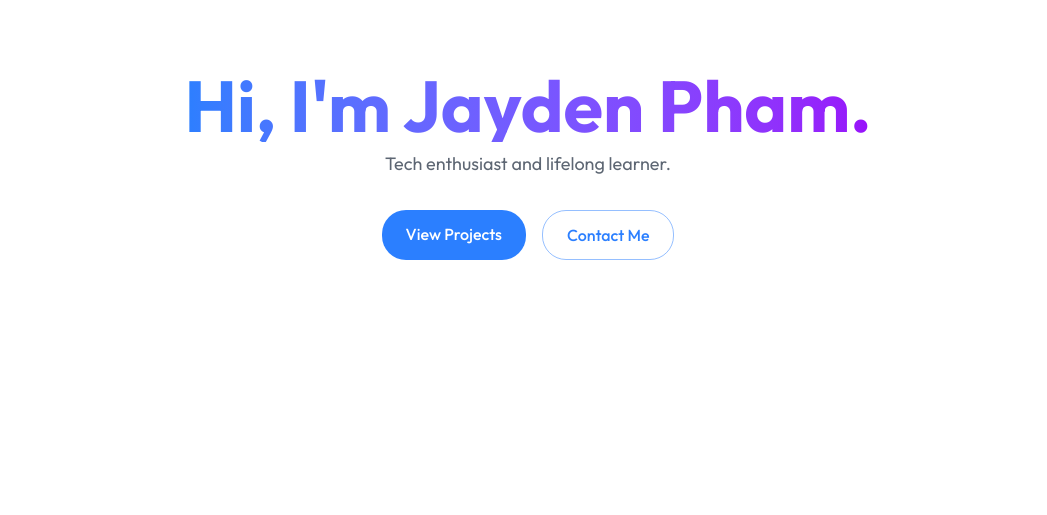
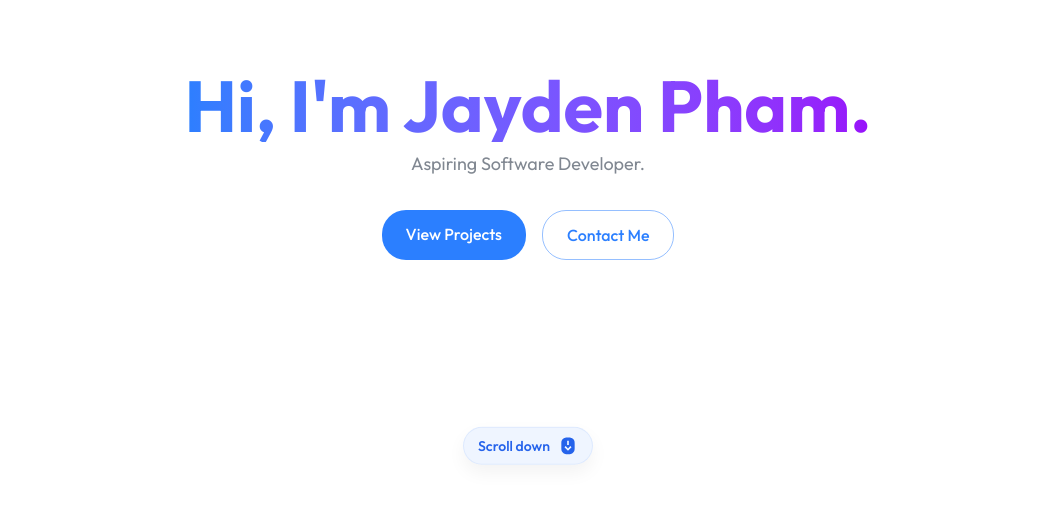
Before and after one commit to Bigmonterss/self-portfolio-project-2025, a React (Vite) app: page / in a window 1280 px wide. Shown: the part 235-750 px from the top of the page, without its empty margins (112-1159 px from the left). Built offline with nearby package versions, Linux system fonts and the light colour scheme.

Commit message:
FIX: Routing and changes to about routing

```diff
--- a/package.json
+++ b/package.json
@@ -19,6 +19,8 @@
     "react-animated-cursor": "^2.11.2",
     "react-dom": "^19.1.0",
     "react-icons": "^5.5.0",
+    "react-router-dom": "^6.30.2",
+    "react-router-hash-link": "^2.4.3",
     "tailwindcss": "^4.1.10"
   },
   "devDependencies": {
--- a/src/App.jsx
+++ b/src/App.jsx
@@ -7,15 +7,15 @@ import { Home } from "./components/sections/Home";
 import { About } from "./components/sections/About";
 import { Projects } from "./components/sections/Projects";
 import { Contact } from "./components/sections/Contact";
-import { AnimCursor }from "./components/AnimCursor";
+import { AnimCursor } from "./components/AnimCursor";
 import { Footer } from "./components/Footer";
+import { BrowserRouter, Routes, Route } from "react-router-dom";
 import "./index.css";
 
 function App() {
   const [menuOpen, setMenuOpen] = useState(false);
+  const [isDark, setIsDark] = useState(false);
 
-  // Theme lifted to App so Navbar and MobileMenu share it
-  const [isDark, setIsDark] = useState(false);
   useEffect(() => {
     const saved = localStorage.getItem("theme");
     const dark = saved === "dark";
@@ -33,25 +33,48 @@ function App() {
   };
 
   return (
-    <>
-     {/*
-      {!isLoaded && <LoadingScreen onComplete={() => setIsLoaded(true)} />}{" "}
-      <div
-        className={`min-h-screen transition-opacity duration-700 ${
-          isLoaded ? "opacity-100" : "opacity-0"
-          } bg-black text-gray-100`}
-      > </div> */}
+    <BrowserRouter>
+      <AnimCursor />
+      <Navbar
+        menuOpen={menuOpen}
+        setMenuOpen={setMenuOpen}
+        isDark={isDark}
+        toggleTheme={toggleTheme}
+      />
+      <MobileMenu
+        menuOpen={menuOpen}
+        setMenuOpen={setMenuOpen}
+        isDark={isDark}
+        toggleTheme={toggleTheme}
+      />
 
-      <AnimCursor/>
-      <Navbar menuOpen={menuOpen} setMenuOpen={setMenuOpen} isDark={isDark} toggleTheme={toggleTheme}/>
-      <MobileMenu menuOpen={menuOpen} setMenuOpen={setMenuOpen} isDark={isDark} toggleTheme={toggleTheme}/>
-      <Home/>
-      <About/>
-      <Projects/>
-      <Contact/>
-      <Footer/>
-    </>
-  )
+      <Routes>
+        {/* MAIN PAGE (Home + Projects + Contact) */}
+        <Route
+          path="/"
+          element={
+            <>
+              <Home />
+              <Projects />
+              <Contact />
+              <Footer />
+            </>
+          }
+        />
+
+        {/* ABOUT PAGE */}
+        <Route
+          path="/about"
+          element={
+            <>
+              <About />
+              <Footer />
+            </>
+          }
+        />
+      </Routes>
+    </BrowserRouter>
+  );
 }
 
-export default App
+export default App;
--- /dev/null
+++ b/src/components/JumpNotification.css
@@ -0,0 +1,59 @@
+.jump-notification {
+  position: absolute;
+  left: 50%;
+  bottom: 100px;
+  transform: translateX(-50%) translateY(0);
+  display: inline-flex;
+  gap: 8px;
+  align-items: center;
+  background: rgba(59, 130, 246, 0.08);
+  color: rgb(37, 99, 235);
+  border: 1px solid rgba(59, 130, 246, 0.10);
+  padding: 8px 14px;
+  border-radius: 9999px;
+  font-weight: 550;
+  cursor: pointer;
+  user-select: none;
+  box-shadow: 0 8px 18px rgba(2,6,23,0.05);
+  animation: jump 1.25s cubic-bezier(.28,.84,.42,1) infinite;
+  /* keep below the navbar (navbar uses z-40) so it doesn't cover it */
+  z-index: 20;
+}
+
+.jump-notification:active {
+  transform: translateX(-50%) translateY(-2px);
+  transition: transform 120ms;
+}
+
+.jump-text {
+  font-size: 14px;
+  line-height: 1;
+}
+
+.jump-arrow {
+  display: inline-block;
+  font-size: 16px;
+  line-height: 1;
+  transform-origin: center;
+}
+
+@keyframes jump {
+  0% {
+    transform: translateX(-50%) translateY(0);
+  }
+  50% {
+    transform: translateX(-50%) translateY(-10px);
+  }
+  100% {
+    transform: translateX(-50%) translateY(0);
+  }
+}
+
+@media (max-width: 640px) {
+  .jump-notification {
+    bottom: 28px;
+    padding: 6px 10px;
+  }
+  .jump-text { font-size: 13px; }
+  .jump-arrow { font-size: 14px; }
+}
--- /dev/null
+++ b/src/components/JumpNotification.jsx
@@ -0,0 +1,15 @@
+import { useCallback } from "react";
+import { RiScrollToBottomFill } from "react-icons/ri";
+import "./JumpNotification.css";
+
+export default function JumpNotification() {
+  return (
+    <div
+      className="jump-notification"
+      aria-label="Scroll down"
+    >
+      <span className="jump-text">Scroll down</span>
+      <span className="jump-arrow" aria-hidden><RiScrollToBottomFill size={20}/></span>
+    </div>
+  );
+}
--- a/src/components/MobileMenu.jsx
+++ b/src/components/MobileMenu.jsx
@@ -1,4 +1,6 @@
 import { MdDarkMode, MdLightMode } from "react-icons/md";
+import { Link } from "react-router-dom";
+import { HashLink } from "react-router-hash-link";
 
 export const MobileMenu = ({menuOpen, setMenuOpen, isDark, toggleTheme}) => {
 
@@ -14,38 +16,38 @@ export const MobileMenu = ({menuOpen, setMenuOpen, isDark, toggleTheme}) => {
             >
             &times;
             </button>
-            <a
-                href="#home"
+            <HashLink
+                smooth to="/#home"
                 onClick={() => setMenuOpen(false)}
                 className={`text-2xl font-semibold text-white my-4 transform transition-transform duration-300
                         ${menuOpen ? "opacity-100 translate-y-0" : "opacity-0 translate-y-5"}`}
             >
                 Home
-            </a>
-            <a
-                href="#about"
+            </HashLink>
+            <Link
+                to="/about"
                 onClick={() => setMenuOpen(false)}
                 className={`text-2xl font-semibold text-white my-4 transform transition-transform duration-300
                         ${menuOpen ? "opacity-100 translate-y-0" : "opacity-0 translate-y-5"}`}
             >
                 About
-            </a>
-            <a
-                href="#projects"
+            </Link>
+            <HashLink
+                smooth to="/#projects"
                 onClick={() => setMenuOpen(false)}
                 className={`text-2xl font-semibold text-white my-4 transform transition-transform duration-300
                         ${menuOpen ? "opacity-100 translate-y-0" : "opacity-0 translate-y-5"}`}
             >
                 Projects
-            </a>
-            <a
-                href="#contact"
+            </HashLink>
+            <HashLink
+                smooth to="/#contact"
                 onClick={() => setMenuOpen(false)}
                 className={`text-2xl font-semibold text-white my-4 transform transition-transform duration-300
                         ${menuOpen ? "opacity-100 translate-y-0" : "opacity-0 translate-y-5"}`}
             >
                 Contact
-            </a>
+            </HashLink>
 
             {/* Theme control for mobile menu */}
             <div className={`mt-2 flex items-center gap-3 transition-all duration-300
--- a/src/components/Navbar.jsx
+++ b/src/components/Navbar.jsx
@@ -1,5 +1,7 @@
 import { useEffect } from "react"
 import { MdDarkMode, MdLightMode } from "react-icons/md";
+import { Link } from "react-router-dom";
+import { HashLink } from "react-router-hash-link";
 
 export const Navbar = ({menuOpen, setMenuOpen, isDark, toggleTheme}) => {
     const text = "<Bigmonters/>"
@@ -26,11 +28,12 @@ export const Navbar = ({menuOpen, setMenuOpen, isDark, toggleTheme}) => {
                     &#9776;
                 </div>
 
+                {/* Navigation links */}
                 <div className="hidden md:flex items-center space-x-6">
-                    <a href="#home" className="hover:text-blue-500 transition"> Home </a>
-                    <a href="#about" className="hover:text-blue-500 transition"> About </a>
-                    <a href="#projects" className="hover:text-blue-500 transition"> Projects </a>
-                    <a href="#contact" className="hover:text-blue-500 transition"> Contact </a>
+                    <HashLink smooth to="/#home" className="hover:text-blue-500 transition"> Home </HashLink>
+                    <Link to="/about" className="hover:text-blue-500 transition"> About </Link>
+                    <HashLink smooth to="/#projects" className="hover:text-blue-500 transition"> Projects </HashLink>
+                    <HashLink smooth to="/#contact" className="hover:text-blue-500 transition"> Contact </HashLink>
 
                     {/* Theme toggle */}
                     <button
--- a/src/components/sections/About.jsx
+++ b/src/components/sections/About.jsx
@@ -59,7 +59,7 @@ export const About = () => {
                 </div>
 
                 {/* CV Download Link */}
-                <a href={cv} download="JaydenPhamCV.pdf" className="flex justify-center mb-4 text-blue-500 hover:underline">Download my CV</a>
+                <a href={cv} download="JaydenPhamCV.pdf" className="flex justify-center mb-4 text-blue-500 hover:underline">Download CV</a>
 
 
                 {/* Small intro about me section*/}
--- a/src/components/sections/Home.jsx
+++ b/src/components/sections/Home.jsx
@@ -1,4 +1,5 @@
 import { RevealOnScroll } from "../RevealOnScroll";
+import JumpNotification from "../JumpNotification";
 import { useEffect, useRef, useState } from "react";
 
 export const Home = () => {
@@ -32,12 +33,13 @@ export const Home = () => {
     }, []);
 
     return (
+        <RevealOnScroll>
         <section
             id="home"
             className="min-h-screen relative flex items-center justify-center"
         >
             {/* Foreground content */}
-            <RevealOnScroll>
+
             <div>
                 <h1 className="text-center text-5xl md:text-7xl font-bold mb-2 bg-gradient-to-r from-blue-500 to-purple-600 bg-clip-text text-transparent leading-right">
                     Hi, I'm Jayden Pham.
@@ -66,7 +68,8 @@ export const Home = () => {
                     </a>
                 </div>
             </div>
-            </RevealOnScroll>
+            <JumpNotification />
         </section>
+        </RevealOnScroll>
     );
 }
```
Also changed, not shown: 1 other file (tests, documents, lock files or other folders).
